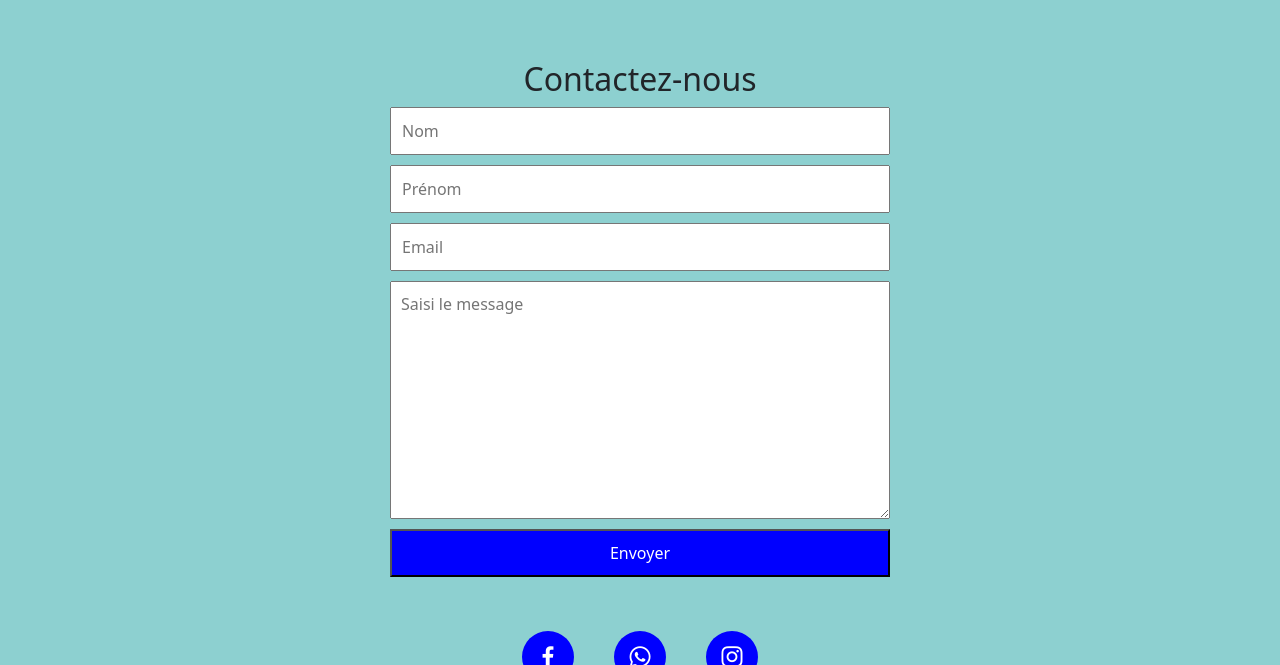
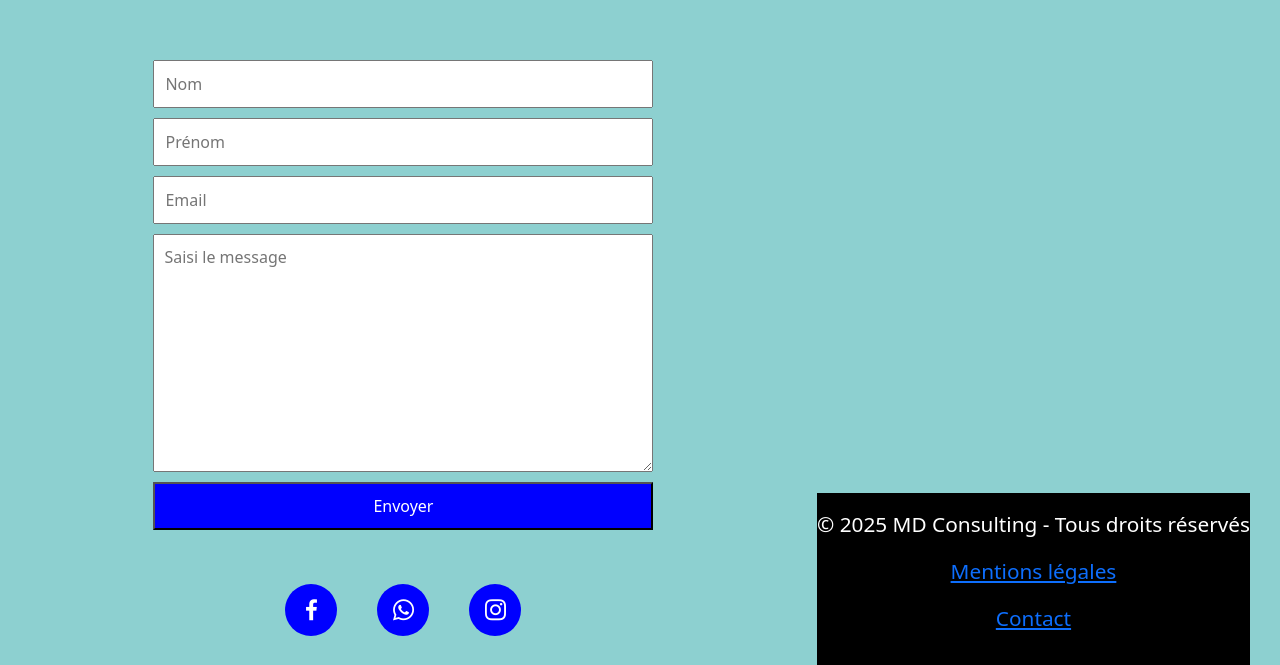
Before and after one commit to Peyroche/mon_projet1, a Flask app: page /contact in a window 1280 px wide. Shown: the part 156-821 px from the top of the page. Run offline with Flask 3, Linux system fonts and the light colour scheme; the visitor is signed in with stand-in values (Sample User, id 1); parts of the project's set-up code (start-up, migrations or seed data) failed here and were passed over.

Commit message:
modification contact.html

```diff
--- a/templates/contact.html
+++ b/templates/contact.html
@@ -7,8 +7,6 @@
 <main>
 
 <section>
-
-<h2>Contactez-nous</h2>
 
 <form action="{{ url_for('contact') }}" method="post" class="contact-form">
   <input type="hidden" name="csrf_token" value="{{ csrf_token() }}">
@@ -58,6 +56,4 @@
 
 </style>
 
-</main>
-
 {% endblock %}
```
